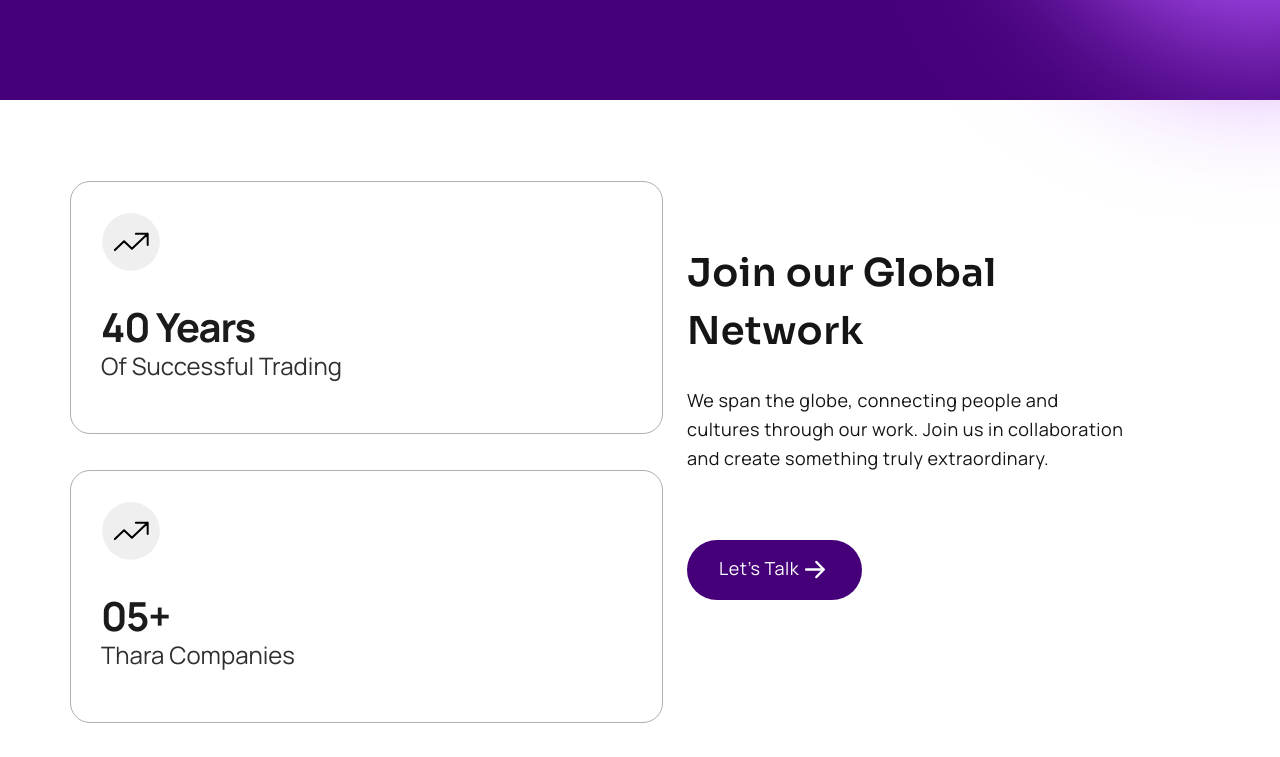
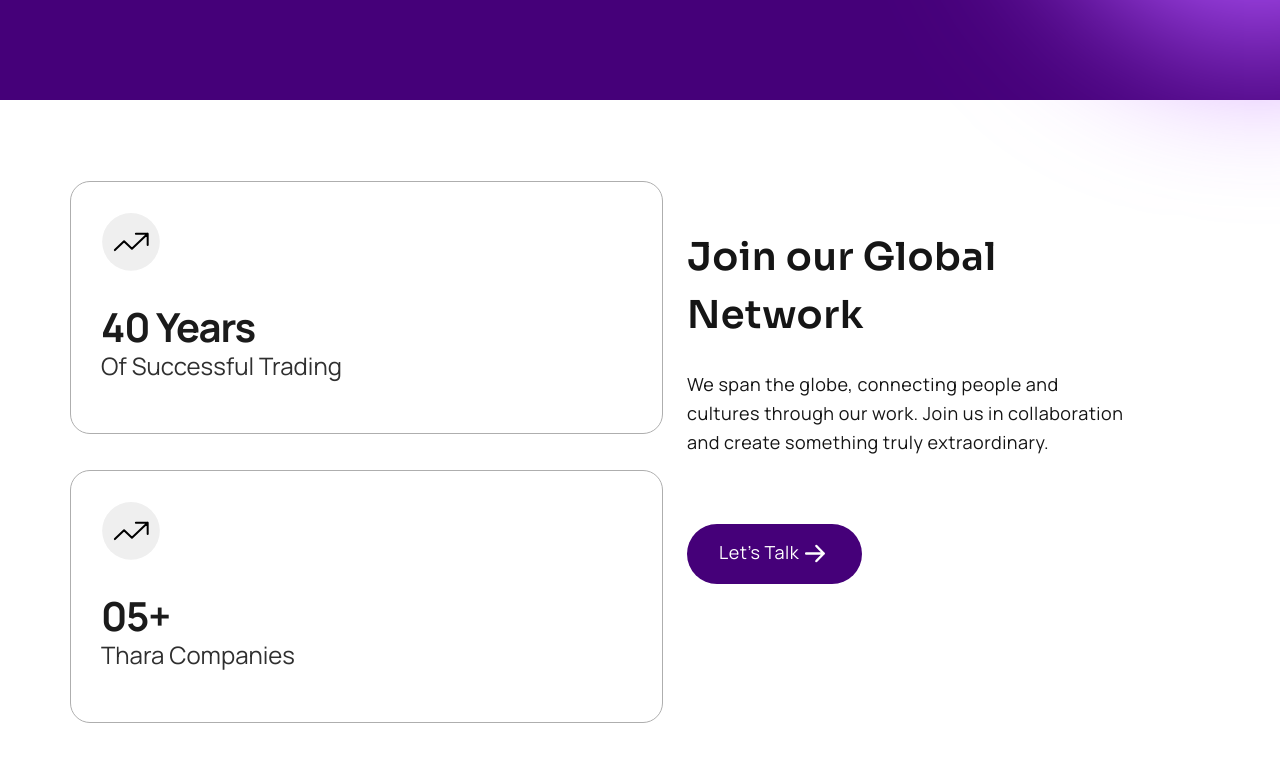
Before and after one commit to ll00lll00l0l/tharafrontend, a React (Create React App) app: page / in a window 1280 px wide. Shown: the part 656-1413 px from the top of the page. Built offline with nearby package versions, Linux system fonts and the light colour scheme.

Commit message:
compare ui with site

```diff
--- a/src/components/AboutUs.css
+++ b/src/components/AboutUs.css
@@ -90,7 +90,7 @@
   .grid-item2 {
     display: flex;
     flex-direction: column;
-    padding-top:4rem ;
+    padding-top:3rem ;
     justify-content: center;
 
 }
```
